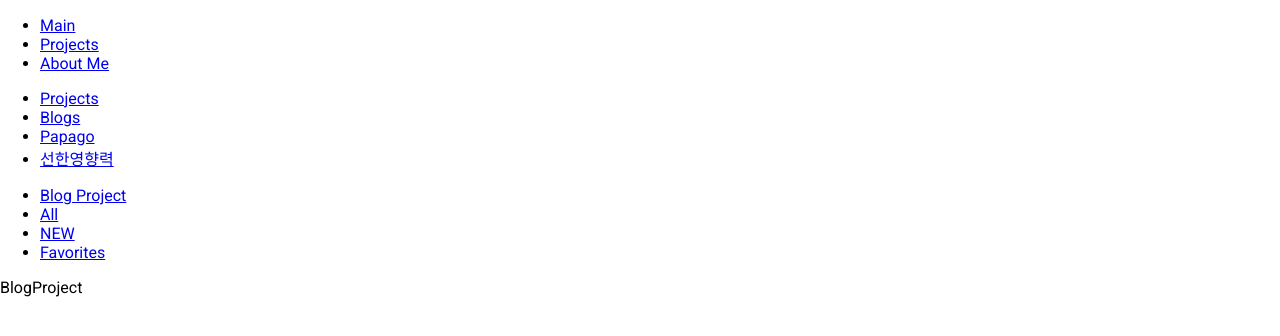
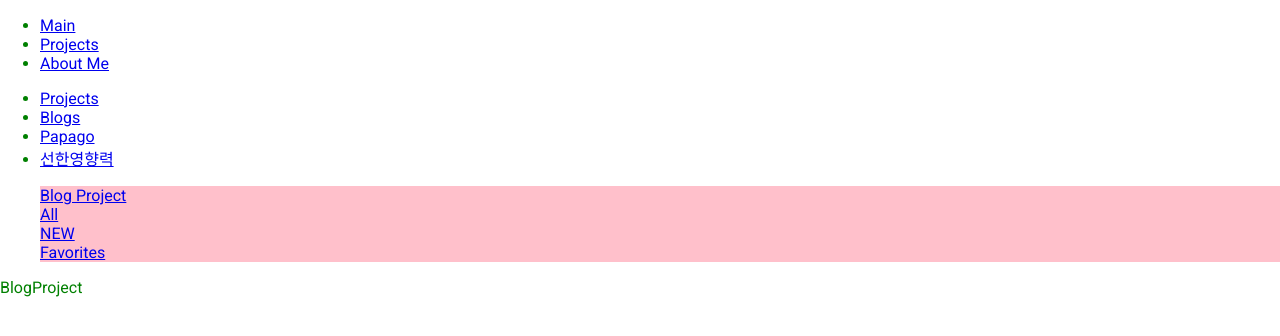
Before and after one commit to aspynlim/portfolio, a React app: page /projects/blog in a window 1280 px wide. Shown: the top 336 px of the page. Built offline with nearby package versions, Linux system fonts and the light colour scheme.

Commit message:
[2] Blog : CSS Modules

```diff
--- a/src/components/layout/BlogProjectNav.module.scss
+++ b/src/components/layout/BlogProjectNav.module.scss
@@ -1,5 +1,9 @@
 .header {
   ul {
     list-style: none;
+
+    li {
+      background: #ffc0cb;
+    }
   }
 }
--- a/src/components/layout/BlogProjectNav.tsx
+++ b/src/components/layout/BlogProjectNav.tsx
@@ -1,11 +1,10 @@
 import { Link } from 'react-router-dom'
 
-// import classes from './BlogProjectNav.module.scss'
+import classes from './BlogProjectNav.module.scss'
 
 function BlogProjectNav() {
   return (
-    // <header className="{classes.header}">
-    <header>
+    <header className={classes.header}>
       <nav>
         <ul>
           <li>
--- /dev/null
+++ b/src/typings.d.ts
@@ -0,0 +1 @@
+declare module '*.module.css'
--- a/webpack/webpack.common.js
+++ b/webpack/webpack.common.js
@@ -11,17 +11,14 @@ module.exports = {
   module: {
     rules: [
       {
-        test: /\.(ts|js)x?$/,
-        exclude: /node_modules/,
+        test: /\.scss$/,
         use: [
-          {
-            loader: 'babel-loader',
-          },
+          { loader: 'style-loader' }, // to inject the result into the DOM as a style block
+          // { loader: 'css-modules-typescript-loader' }, // to generate a .d.ts module next to the .scss file (also requires a declaration.d.ts with "declare modules '*.scss';" in it to tell TypeScript that "import styles from './styles.scss';" means to load the module "./styles.scss.d.td")
+          { loader: 'css-loader', options: { modules: true } }, // to convert the resulting CSS to Javascript to be bundled (modules:true to rename CSS classes in output to cryptic identifiers, except if wrapped in a :global(...) pseudo class)
+          { loader: 'sass-loader' }, // to convert SASS to CSS
+          // NOTE: The first build after adding/removing/renaming CSS classes fails, since the newly generated .d.ts typescript module is picked up only later
         ],
-      },
-      {
-        test: /\.scss$/,
-        use: ['style-loader', 'css-loader', 'sass-loader'],
       },
       {
         // instead of "file-loader" in Webpack4
@@ -32,6 +29,15 @@ module.exports = {
         // instead of "url-loader" in Webpack4
         test: /\.(woff(2)?|eot|ttf|otf|svg|)$/,
         type: 'asset/inline',
+      },
+      {
+        test: /\.(ts|js)x?$/,
+        exclude: /node_modules/,
+        use: [
+          {
+            loader: 'babel-loader',
+          },
+        ],
       },
     ],
   },
```
Also changed, not shown: src/components/layout/BlogProjectNav.module.scss.d.ts (added, +7 -0 lines), src/dist/scss/styles.scss, 1 other file (tests, documents, lock files or other folders).
